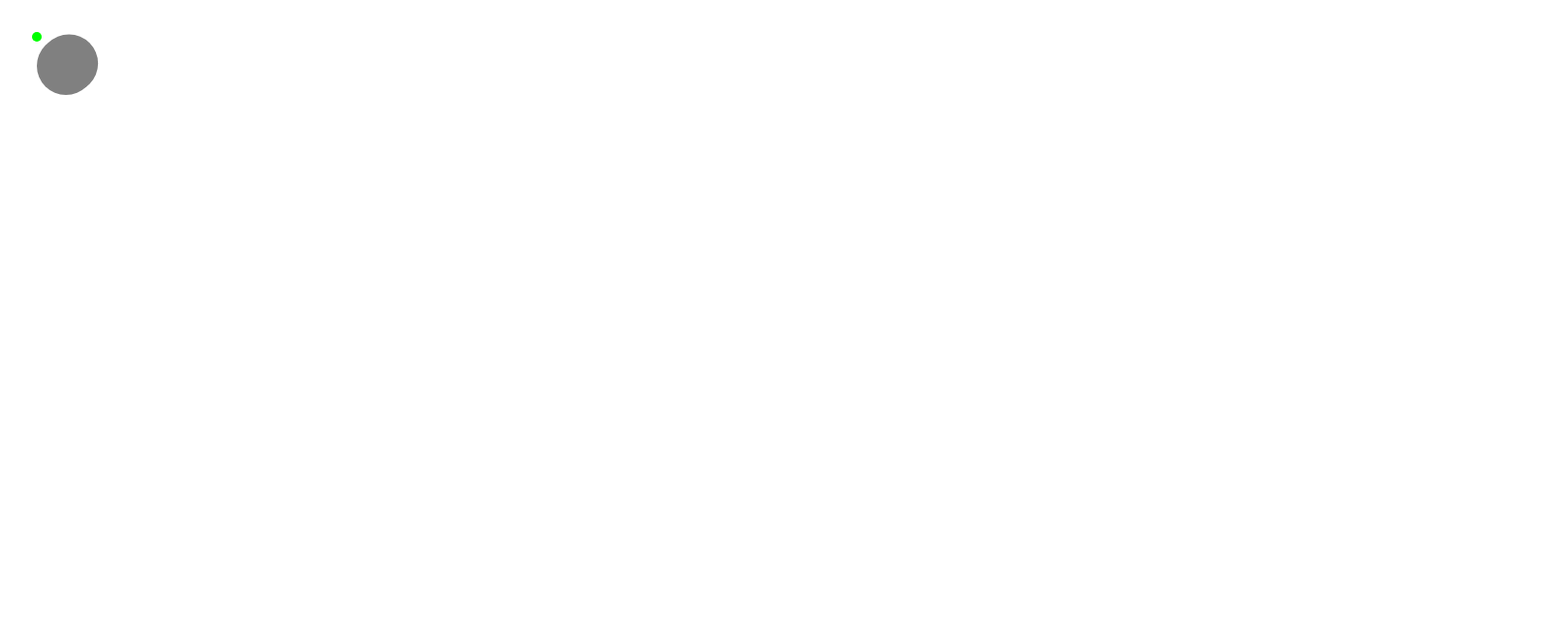
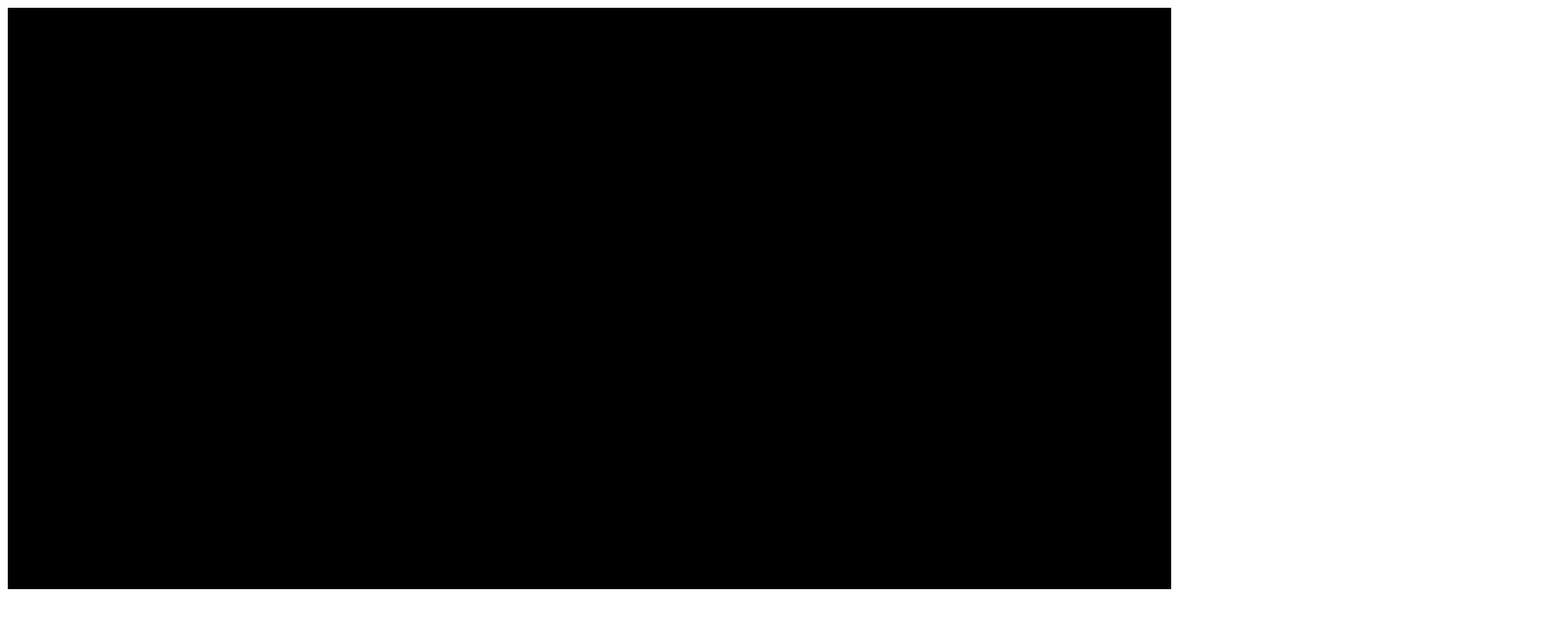
Before and after one commit to stefanlazarevic97/w9d1, a website with bundled scripts: page index.html in a window 1280 px wide. Shown: the whole page at 97% size, 1608 px wide, since content can reach past the window. Built offline with nearby package versions, Linux system fonts and the light colour scheme.

Commit message:
add phase 2

```diff
--- a/index.html
+++ b/index.html
@@ -7,6 +7,6 @@
         <title>Asteroids</title>
     </head>
     <body>
-        <canvas id="game-canvas" width="1600" height="800"></canvas>
+        <canvas id="game-canvas"></canvas>
     </body>
 </html>
--- a/src/game-view.js
+++ b/src/game-view.js
@@ -0,0 +1,17 @@
+import Game from "./game.js"
+
+class GameView {
+    constructor(ctx) {
+        this.game = new Game;
+        this.ctx = ctx;
+    }
+
+    start() {
+        setInterval(() => {
+            this.game.moveObjects();
+            this.game.draw(this.ctx);
+        }, 20)
+    }
+}
+
+export default GameView;
--- a/src/game.js
+++ b/src/game.js
@@ -1,18 +1,19 @@
+import Asteroid from "./asteroid.js"
+
 class Game {
-    static DIM_X = 1600;
-    static DIM_Y = 800;
+    static DIM_X = 1200;
+    static DIM_Y = 600;
     static NUM_ASTEROIDS = 10;
     static BG_COLOR = "black";
 
     constructor() {
         this.asteroids = [];
-
         this.addAsteroids();
     }
 
     addAsteroids() {
-        for (i = 0; i < Game.NUM_ASTEROIDS; i++) {
-            this.asteroids.push(new Asteroid({ pos: [this.randomPosition()] }))
+        for (let i = 0; i < Game.NUM_ASTEROIDS; i++) {
+            this.asteroids.push(new Asteroid({ pos: this.randomPosition() }))
         }
     }
 
@@ -30,4 +31,10 @@ class Game {
     moveObjects() {
         this.asteroids.forEach((asteroid => asteroid.move()));
     }
+
+    wrap(pos) {
+
+    }
 }
+
+export default Game;
--- a/src/index.js
+++ b/src/index.js
@@ -1,26 +1,33 @@
 console.log("Webpack is working!")
 
 import MovingObject from "./moving-object.js";
-import Asteroid from "./asteroid.js";
+import GameView from "./game-view.js"
+import Game from "./game.js"
 
 document.addEventListener("DOMContentLoaded", function() {
     const canvas = document.getElementById("game-canvas");
     const ctx = canvas.getContext("2d");
+    window.ctx = ctx;
+    canvas.width = Game.DIM_X;
+    canvas.height = Game.DIM_Y;
 
-    const mo = new MovingObject({
-        pos: [30, 30],
-        vel: [10, 10],
-        radius: 5,
-        color: "#00FF00"
-    });
-    mo.draw(ctx);
+    const game = new GameView(ctx);
+    game.start();
+
+    // const mo = new MovingObject({
+    //     pos: [30, 30],
+    //     vel: [10, 10],
+    //     radius: 5,
+    //     color: "#00FF00"
+    // });
+    // mo.draw(ctx);
     // mo.move();
     // mo.draw(ctx);
 
-    const ast = new Asteroid({ pos: [60, 60] });
-    ast.draw(ctx);
-    ast.move();
-    ast.draw(ctx);
+    // const ast = new Asteroid({ pos: [60, 60] });
+    // ast.draw(ctx);
+    // ast.move();
+    // ast.draw(ctx);
 })
 
 window.MovingObject = MovingObject;
```
